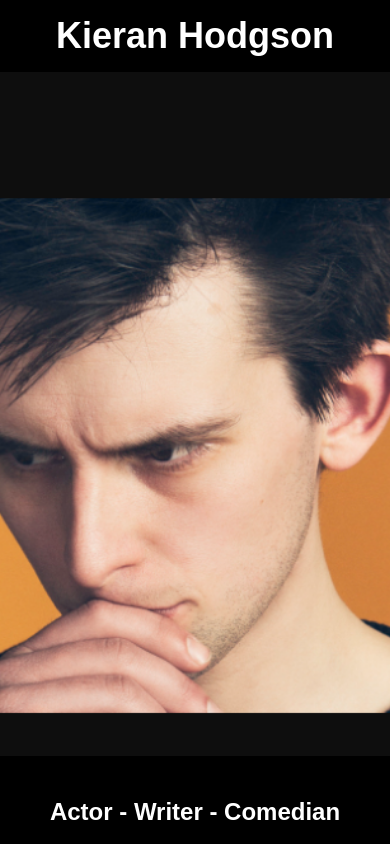
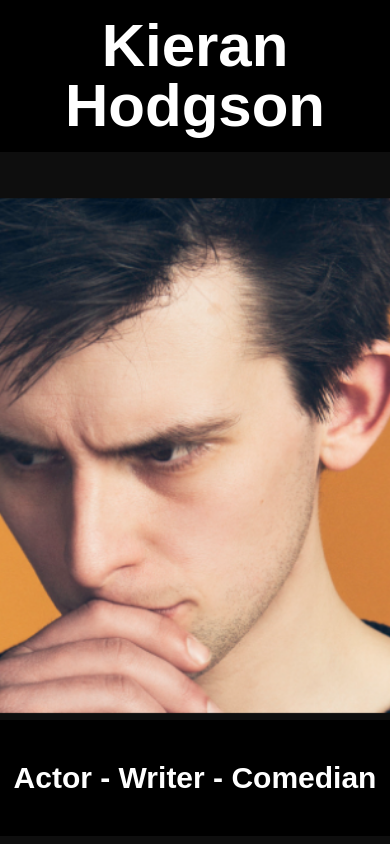
Before and after one commit to TEllwood23/K-H-Site, a React (Vite) app: page / in a window 390 px wide. Shown: the top 844 px of the page. Built offline with nearby package versions, Linux system fonts and the light colour scheme; a web font is replaced by a local one; what aws-amplify would draw is missing.

Commit message:
edited responsiveness

```diff
--- a/src/App.jsx
+++ b/src/App.jsx
@@ -18,25 +18,25 @@ function App() {
       <section className="relative h-screen">
         {/* Background Image */}
         <div
-          className="absolute inset-0 bg-cover bg-center bg-fixed"
-          style={{
-            backgroundImage: "url('/images/K-H-Hero-1.png')",
-            // height: 150 // Replace with your image
-          }}
-        ></div>
+  className="absolute inset-0 bg-cover bg-center"
+  style={{
+    backgroundImage: "url('/images/K-H-Hero-1.png')",
+  }}
+></div>
+
 
         {/* Top Header */}
-        <div className="fixed top-0 left-0 w-full bg-black">
+        <div className="fixed top-0 md:pt-8 left-0 w-full bg-black">
           <h1
-            className="text-white text-4xl md:text-6xl lg:text-8xl font-bold text-center py-4 font-sans"
+            className="text-white text-6xl md:text-6xl lg:text-8xl font-bold text-center py-4 font-sans"
           >
             Kieran Hodgson
           </h1>
         </div>
 
         {/* Bottom Header */}
-        <div className="absolute bottom-0 left-0 w-full bg-black text-white text-center flex items-center justify-center py-10">
-          <h2 className="text-2xl md:text-4xl font-bold font-sub">Actor - Writer - Comedian</h2>
+        <div className="absolute bottom-8 md:bottom-0 left-0 w-full bg-black text-white text-center flex items-center justify-center py-10">
+          <h2 className="text-3xl md:text-4xl font-bold font-sub">Actor - Writer - Comedian</h2>
         </div>
       </section>
 
```
Also changed, not shown: public/images/K-H-Hero-1-No-Black.png (added).
